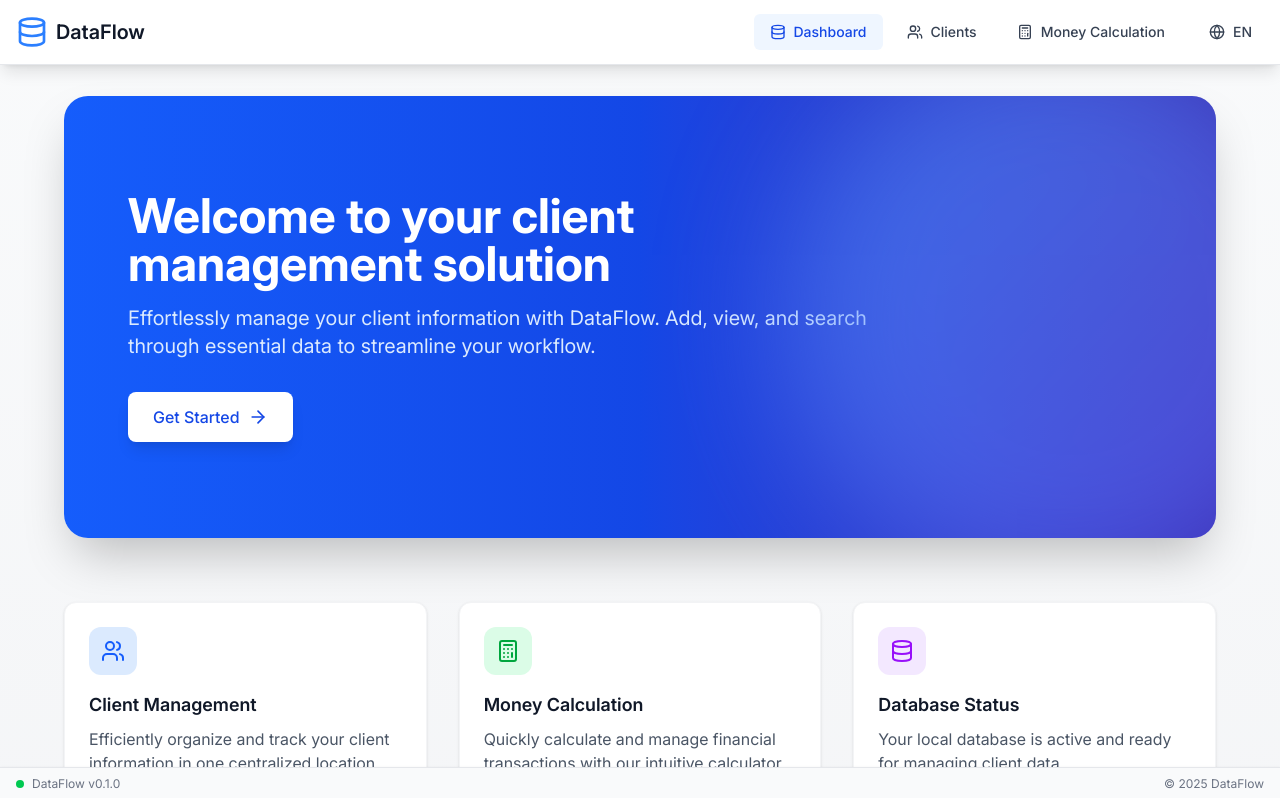
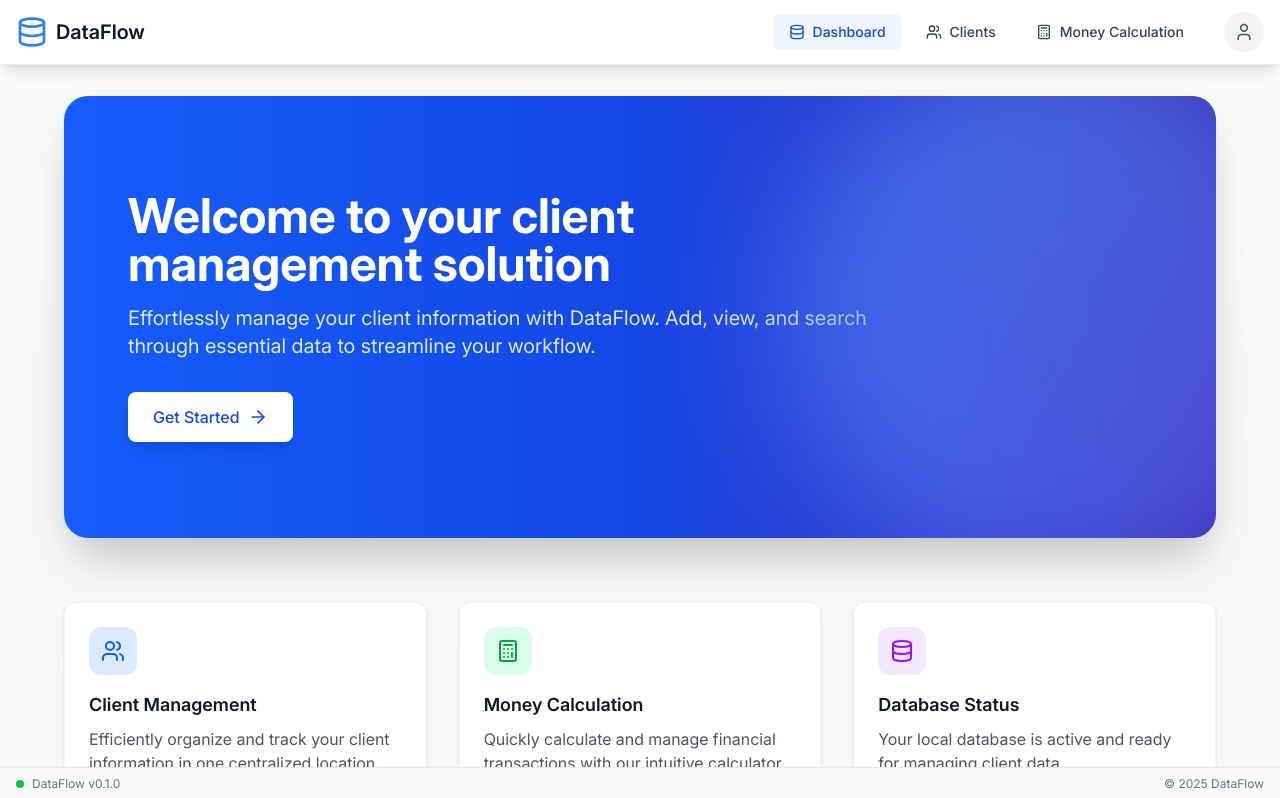
Before and after one commit to yoamzil/DataFlow, a Next.js app: page / in a window 1280 px wide. Shown: the top 798 px of the page. Built offline with nearby package versions, Linux system fonts and the light colour scheme.

Commit message:
Added an avatar dropdown

```diff
--- a/src/components/Navbar.tsx
+++ b/src/components/Navbar.tsx
@@ -2,19 +2,46 @@
 'use client'
 
 import Link from 'next/link'
-import { Database, Users, Calculator, Globe } from 'lucide-react'
+import { Database, Users, Calculator, Settings, Globe, LogOut, User } from 'lucide-react';
 import { usePathname } from 'next/navigation'
 import { useLanguage } from '../context/LanguageContext'
+import { useEffect, useRef, useState } from 'react';
+import { useRouter } from 'next/navigation';
 
 const Navbar = () => {
+	const [isDropdownOpen, setIsDropdownOpen] = useState(false);
+	const dropdownRef = useRef<HTMLDivElement>(null);
 	const pathname = usePathname()
 	const { language, setLanguage, t } = useLanguage()
-
+	const router = useRouter()
 	const isActive = (path: string) => pathname === path
 
 	const toggleLanguage = () => {
 		setLanguage(language === 'en' ? 'fr' : 'en')
 	}
+
+	useEffect(() => {
+		const handleClickOutside = (event: MouseEvent) => {
+			if (dropdownRef.current && !dropdownRef.current.contains(event.target as Node)) {
+				setIsDropdownOpen(false);
+			}
+		};
+
+		document.addEventListener('mousedown', handleClickOutside);
+		return () => {
+			document.removeEventListener('mousedown', handleClickOutside);
+		};
+	}, []);
+
+	const handleSettings = () => {
+		router.push('/settings');
+		setIsDropdownOpen(false);
+	};
+
+	const handleLogout = () => {
+		router.push('/login');
+		setIsDropdownOpen(false);
+	};
 
 	return (
 		<nav className="fixed top-0 left-0 w-full z-50 bg-white shadow-lg border-b border-gray-200">
@@ -65,13 +92,46 @@ const Navbar = () => {
 							</div>
 						</Link>
 
-						<button
-							onClick={toggleLanguage}
-							className="flex items-center px-3 py-2 rounded-md text-sm font-medium text-gray-700 hover:bg-gray-100 transition-colors duration-150 ml-2"
-						>
-							<Globe className="h-4 w-4 mr-2" />
-							{language.toUpperCase()}
-						</button>
+						<div className="relative ml-4" ref={dropdownRef}>
+							<button
+								onClick={() => setIsDropdownOpen(!isDropdownOpen)}
+								className={`cursor-pointer flex items-center justify-center w-10 h-10 rounded-full transition-all duration-200 focus:outline-none focus:ring-2 focus:ring-blue-500 focus:ring-offset-2 ${isDropdownOpen
+									? 'bg-blue-50 text-blue-600 shadow-md'
+									: 'bg-gray-100 text-gray-600 hover:bg-gray-200 hover:text-gray-700'
+									}`}
+							>
+								<User className="h-5 w-5" />
+							</button>
+							{/* Dropdown Menu */}
+							{isDropdownOpen && (
+								<div className="absolute right-0 mt-3 w-56 bg-white rounded-xl shadow-lg border border-gray-200 z-50 overflow-hidden">
+									<div className="py-2">
+										{/* Settings */}
+										<div className="px-4 py-2">
+											<button
+												onClick={handleSettings}
+												className="cursor-pointer w-full text-left px-3 py-2 text-sm rounded-lg flex items-center transition-all duration-150 text-gray-700 hover:bg-gray-50"
+											>
+												<Settings className="h-4 w-4 mr-3" />
+												Settings
+											</button>
+										</div>
+										{/* Divider */}
+										<div className="border-t border-gray-100 my-2"></div>
+										{/* Logout */}
+										<div className="px-4 pb-2">
+											<button
+												onClick={handleLogout}
+												className="cursor-pointer w-full text-left px-3 py-2 text-sm text-red-600 hover:bg-red-50 hover:text-red-700 transition-all duration-150 flex items-center rounded-lg font-medium"
+											>
+												<LogOut className="h-4 w-4 mr-3" />
+												Log Out
+											</button>
+										</div>
+									</div>
+								</div>
+							)}
+						</div>
 					</div>
 				</div>
 			</div>
```
